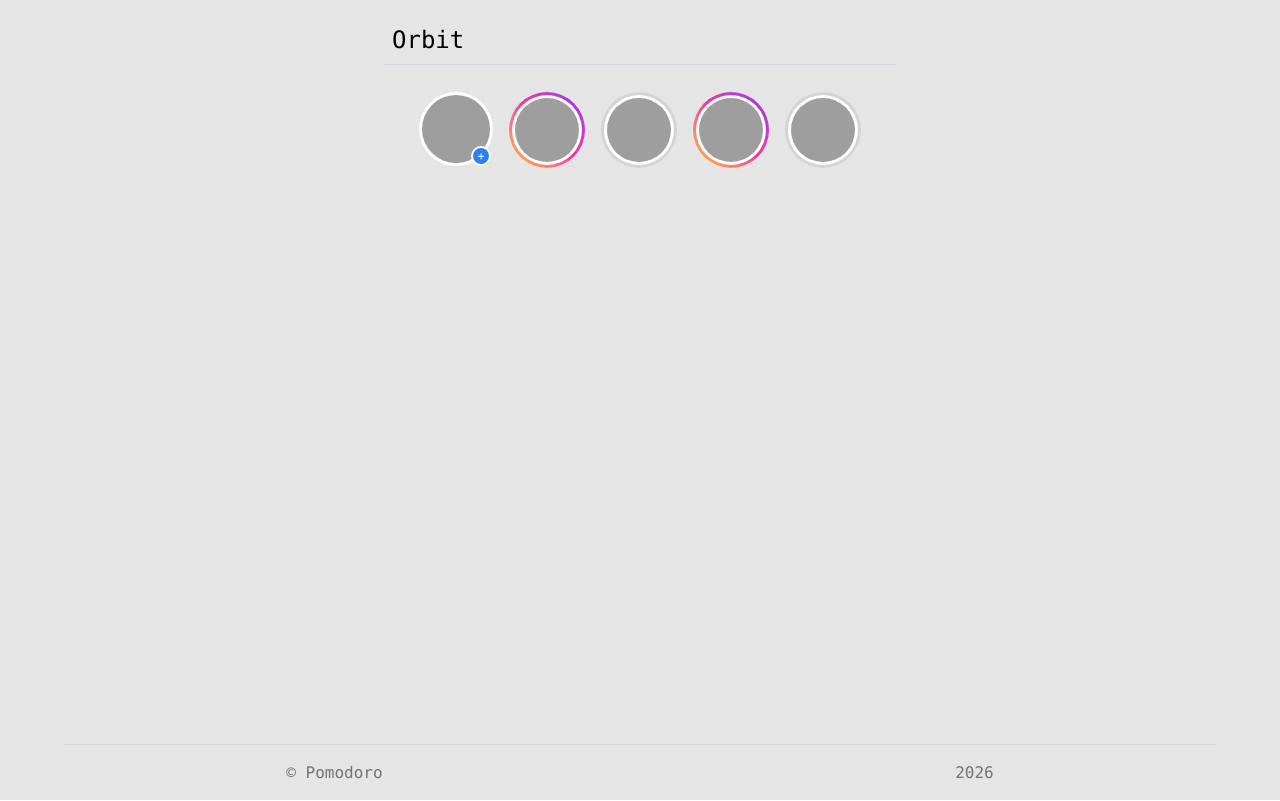
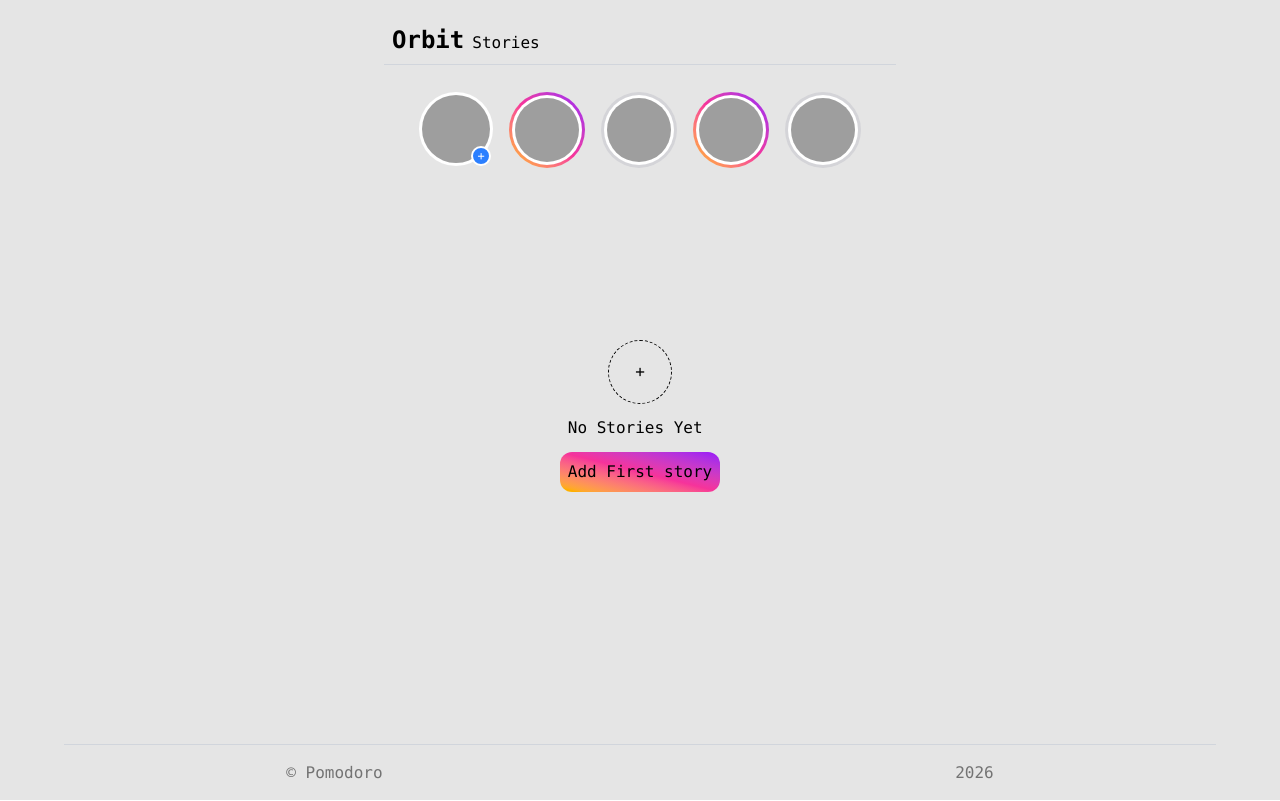
Before and after one commit to Abukiya/roadmap.sh-projects, a React (Vite) app in the folder frontend/advanced/1-stories-feature/: page / in a window 1280 px wide. Built offline with nearby package versions, Linux system fonts and the light colour scheme; grey boxes are pictures that could not be loaded.

Commit message:
feat:added empty state ui

```diff
--- a/frontend/advanced/1-stories-feature/src/app/router.jsx
+++ b/frontend/advanced/1-stories-feature/src/app/router.jsx
@@ -3,11 +3,12 @@ import { Layout } from "../compnents/layout";
 import { Storycirclecard } from "../features/stories/components/storycirclecard";
 import { Storylist } from "../features/stories/components/storylist";
 import { Storybar } from "../features/stories/components/storybar";
+import { Homepage } from "../features/stories/components/storyhomepage";
 export function Approuter() {
   return (
     <Routes>
       <Route element={<Layout />}>
-        <Route path="/" element={<Storybar />} />
+        <Route path="/" element={<Homepage />} />
       </Route>
     </Routes>
   );
--- a/frontend/advanced/1-stories-feature/src/compnents/header.jsx
+++ b/frontend/advanced/1-stories-feature/src/compnents/header.jsx
@@ -3,8 +3,10 @@ export function Header() {
     <header className="h-20 flex justify-center">
       <div className=" flex w-lg justify-between items-center  self-center p-2 border-b border-gray-300">
         <div className="flex gap-2 item-center">
-          <h1 className="text-2xl self-center">Orbit</h1>
+          <h1 className="text-2xl font-bold self-baseline-last ">Orbit</h1>
+          <p className="self-baseline-last">Stories</p>
         </div>
+
       </div>
     </header>
   );
--- /dev/null
+++ b/frontend/advanced/1-stories-feature/src/features/stories/components/emptystory.jsx
@@ -0,0 +1,11 @@
+export function Emptystory() {
+  return (
+    <div className="flex mt-40 items-center flex-col flex-1">
+      <div className="flex flex-col gap-1">
+        <button className="bg-neutral-200 border border-dashed size-16 rounded-full self-center">+</button>
+        <h1 className="p-2">No Stories Yet</h1>
+        <button className="bg-linear-to-tr from-amber-400 via-pink-500 to-purple-600 rounded-xl p-2">Add First story</button>
+      </div>
+    </div>
+  );
+}
--- /dev/null
+++ b/frontend/advanced/1-stories-feature/src/features/stories/components/storyhomepage.jsx
@@ -0,0 +1,10 @@
+import { Storybar } from "./storybar";
+import { Emptystory } from "./emptystory";
+export function Homepage() {
+  return (
+    <div className="flex flex-col">
+      <Storybar />
+      <Emptystory />
+    </div>
+  );
+}
```
Also changed, not shown: frontend/advanced/1-stories-feature/src/features/stories/components/storylist.jsx (+1 -1 lines).
